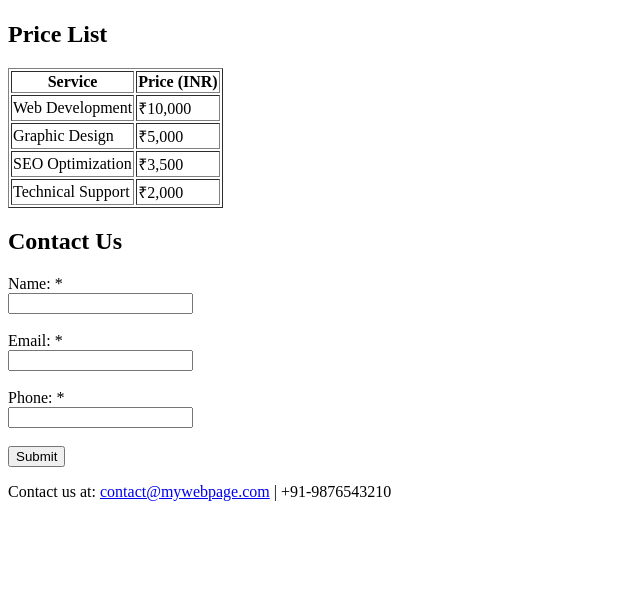
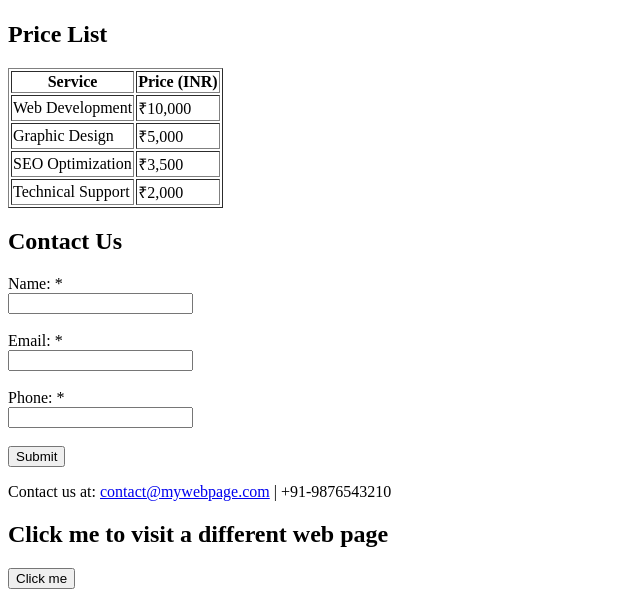
Before and after one commit to Omojha07/Tutedude, a plain HTML site: page index.html in a window 1280 px wide. Shown: the part 1165-1762 px from the top of the page, without its empty margins (0-640 px from the left). Before the commit the page ends 1682 px from the top, so only its background shows below. Drawn offline with Linux system fonts and the light colour scheme.

Commit message:
Update index.html

```diff
--- a/index.html
+++ b/index.html
@@ -85,7 +85,10 @@
 
     <footer>
        <p>Contact us at: <a href="mailto:contact@mywebpage.com">contact@mywebpage.com</a> | +91-9876543210</p>
-
+         <div id="Click me">
+        <h2> Click me to visit a different web page</h2>
+        <a href = "https://www.google.com/" target = _blank ><button> Click me</button></a>
+       </div>
     </footer>
 
 </body>
```
